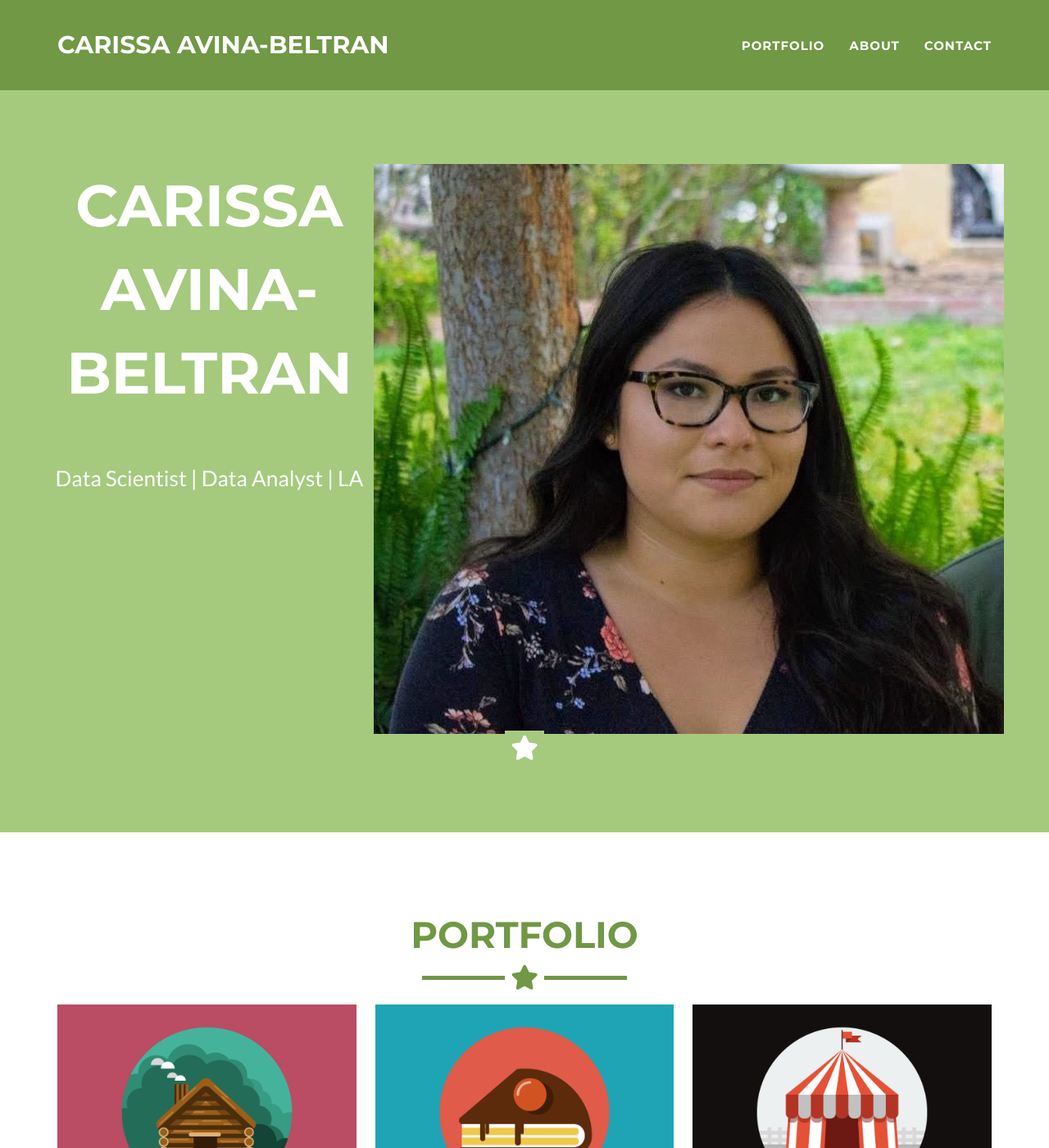
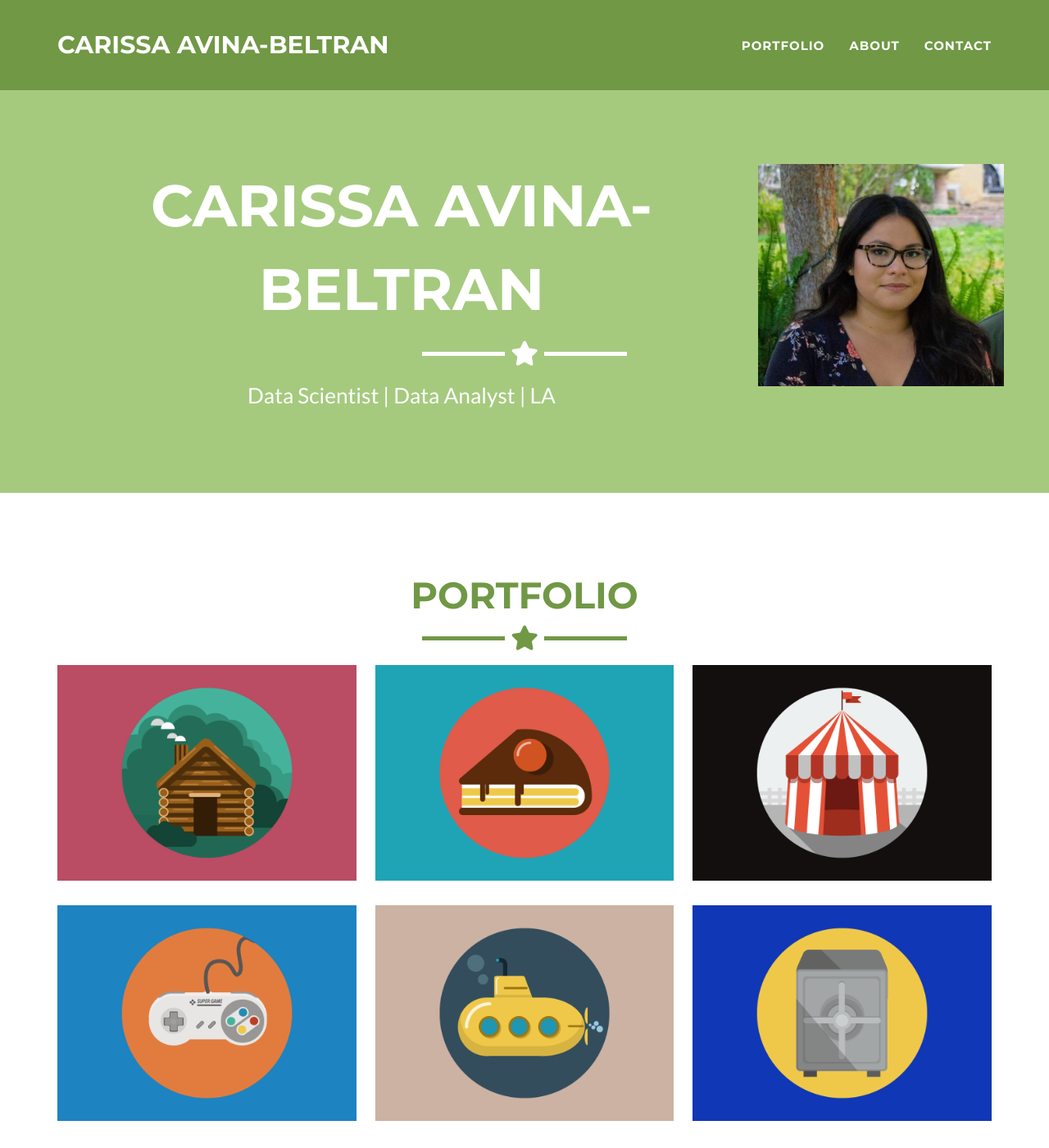
Before and after one commit to carissaavina/carissaavina.github.io, a Jekyll site: the page built from _posts/2014-07-18-project-1.markdown, in a window 1280 px wide and 1400 px high. Shown: the whole window at 82% size. Built offline with Jekyll 4.4.1, drawn with Linux system fonts in a browser that asks for light colours.

Commit message:
Update header.html

```diff
--- a/_includes/header.html
+++ b/_includes/header.html
@@ -4,8 +4,8 @@
   <style>
       .profile-pic {
         /*border-radius: 45%; */
-        width: auto;
-        max-height: 50%;
+        width: 300px;
+        height: 271px;
       }
    </style>
   <head>
```
